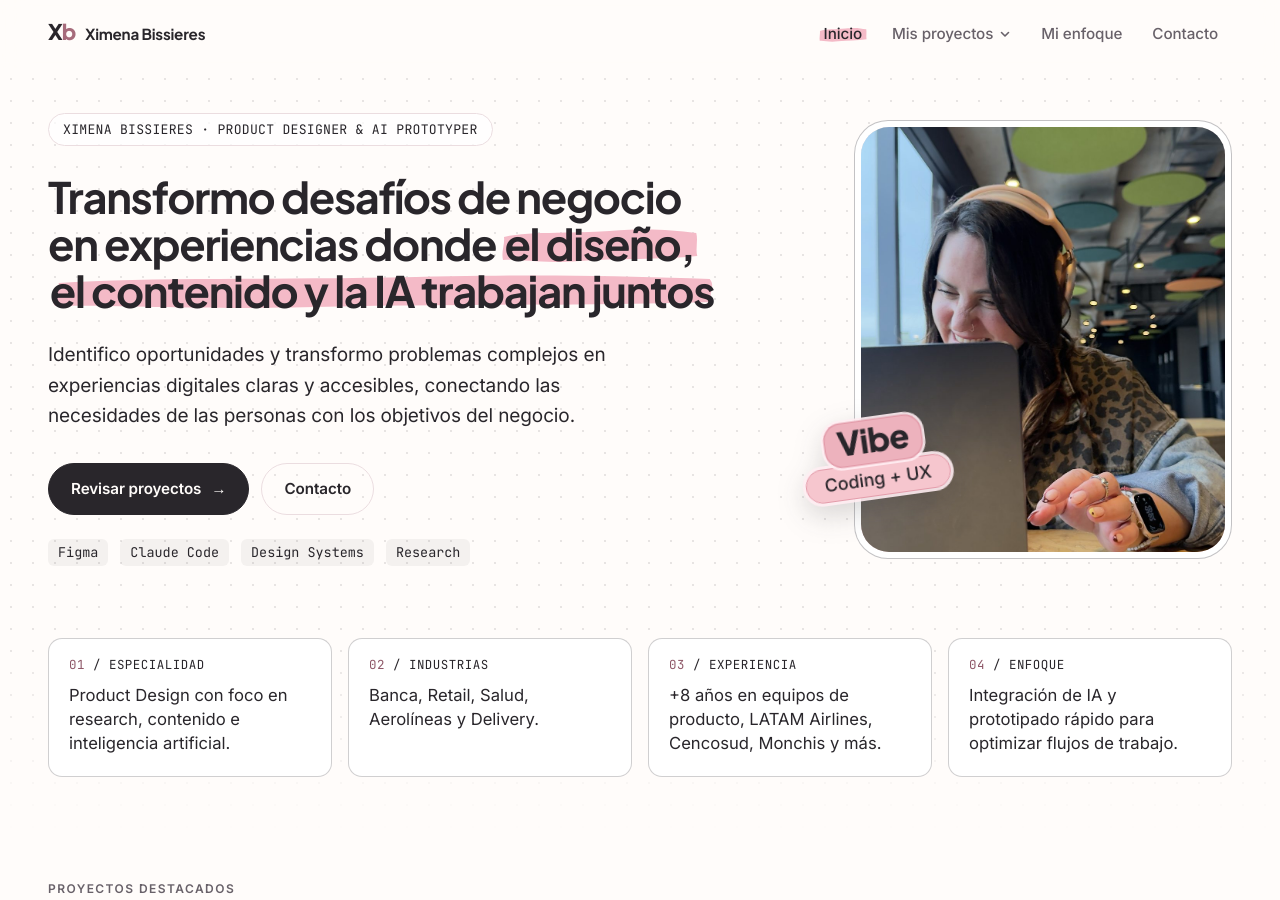
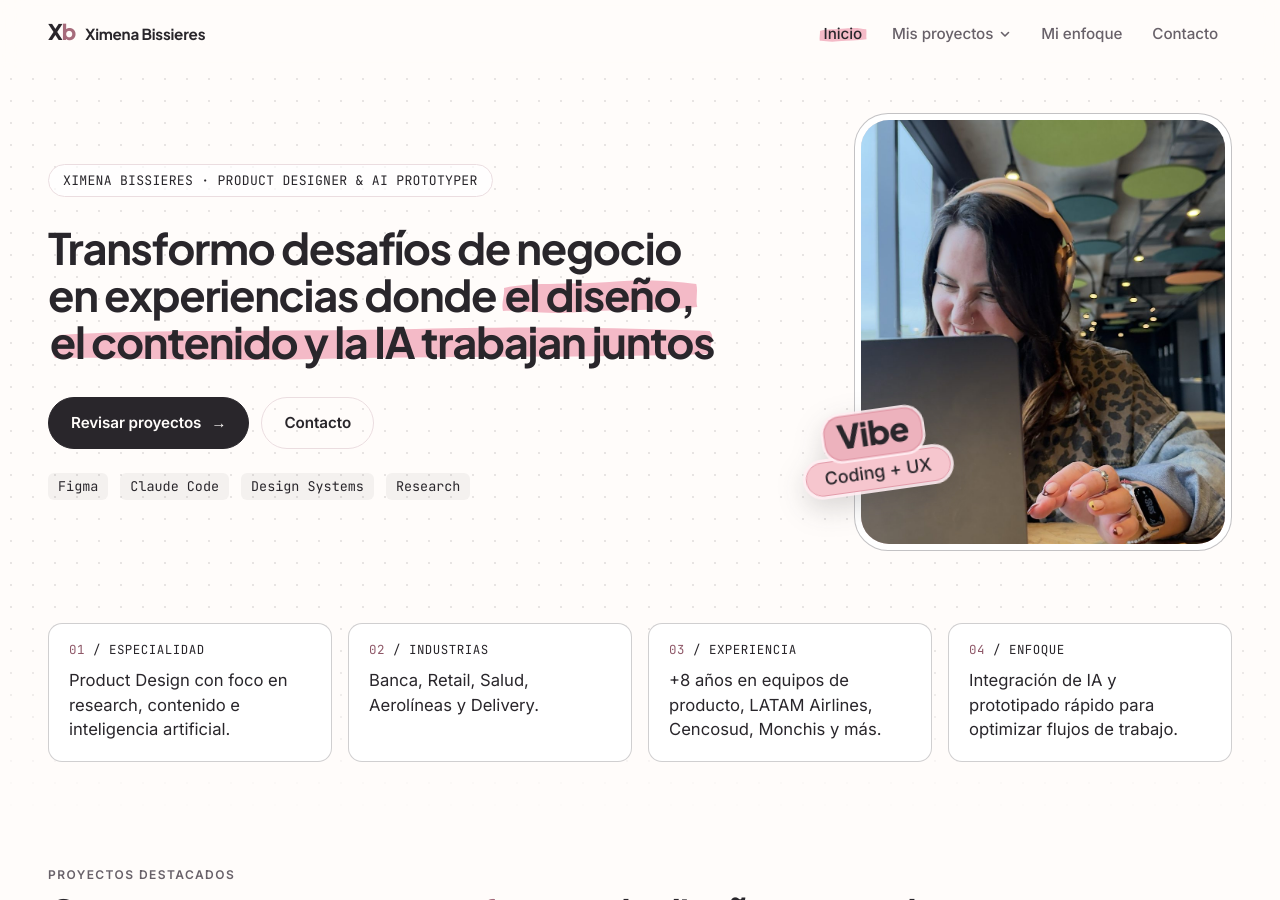
Before and after one commit to ximebissieres/Ximebissieres.github.io, a Jekyll site: the page built from index.html, in a window 1280 px wide and 900 px high. Built offline with Jekyll 4.4.1, drawn with Linux system fonts in a browser that asks for light colours.

Commit message:
Home: quita el párrafo bajo el título del hero
Co-Authored-By: Claude Opus 5.5 <noreply@anthropic.com>
Claude-Session: https://claude.ai/code/session_01DJ4kQgEHjb3PtnpPBBuZ5X

```diff
--- a/_data/home.yml
+++ b/_data/home.yml
@@ -42,7 +42,9 @@ menu:
 hero:
   etiqueta: "Ximena Bissieres · Product Designer & AI Prototyper"   # pastilla sobre el título
   titulo: "Transformo desafíos de negocio // en experiencias donde *el diseño, // el contenido y la IA trabajan juntos*"   # *texto* = subrayado rosa · " // " = salto de línea (solo en computador)
-  bajada: "Identifico oportunidades y transformo problemas complejos en experiencias digitales claras y accesibles, conectando las necesidades de las personas con los objetivos del negocio."
+  # Párrafo bajo el título: vacío = no se muestra. Texto anterior, por si quieres recuperarlo:
+  # "Identifico oportunidades y transformo problemas complejos en experiencias digitales claras y accesibles, conectando las necesidades de las personas con los objetivos del negocio."
+  bajada: ""
   boton_principal: "Revisar proyectos"
   boton_secundario: "Contacto"
   foto: "/assets/foto.jpg"                      # para cambiar la foto, sube otra con este nombre
--- a/index.html
+++ b/index.html
@@ -26,7 +26,9 @@ body_class: is-home
           <p class="hero-kicker"><span>{% include texto.html t=h.hero.etiqueta %}</span></p>
           {%- capture titulo %}{% include texto.html t=h.hero.titulo %}{% endcapture %}
           <h1 class="hero-title" id="hero-title">{{ titulo | strip | replace: " // ", ' <br class="hb">' }}</h1>
+          {%- if h.hero.bajada != "" %}
           <p class="hero-lede">{% include texto.html t=h.hero.bajada %}</p>
+          {%- endif %}
           <div class="cta">
             <a class="btn primary" href="#proyectos">{{ h.hero.boton_principal }} <span class="arr" aria-hidden="true">→</span></a>
             <a class="btn soft" href="#contacto">{{ h.hero.boton_secundario }}</a>
```
